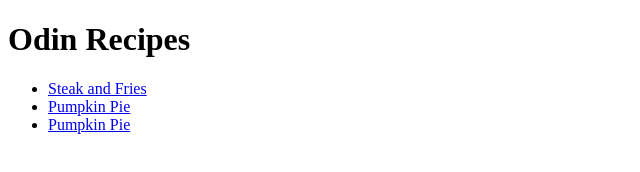
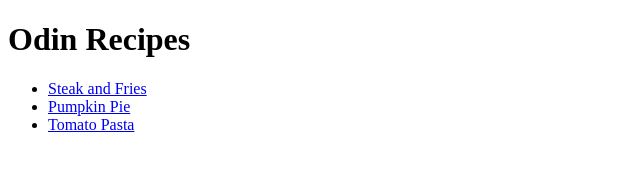
Before and after one commit to shefroyrowe/odin_recipes, a plain HTML site: page index.html in a window 1280 px wide. Shown: the full height of the page, 0-640 px from the left. Drawn offline with Linux system fonts and the light colour scheme.

Commit message:
update nav with new ancor names

```diff
--- a/index.html
+++ b/index.html
@@ -13,7 +13,7 @@
   <ul>
     <li><a href="recipes/steak-and-fries.html">Steak and Fries</a></li>
     <li><a href="recipes/pumpkin-pie.html">Pumpkin Pie</a></li>
-    <li><a href="recipes/tomato-pasta.html">Pumpkin Pie</a></li>
+    <li><a href="recipes/tomato-pasta.html">Tomato Pasta</a></li>
   </ul>
 </body>
 
```
